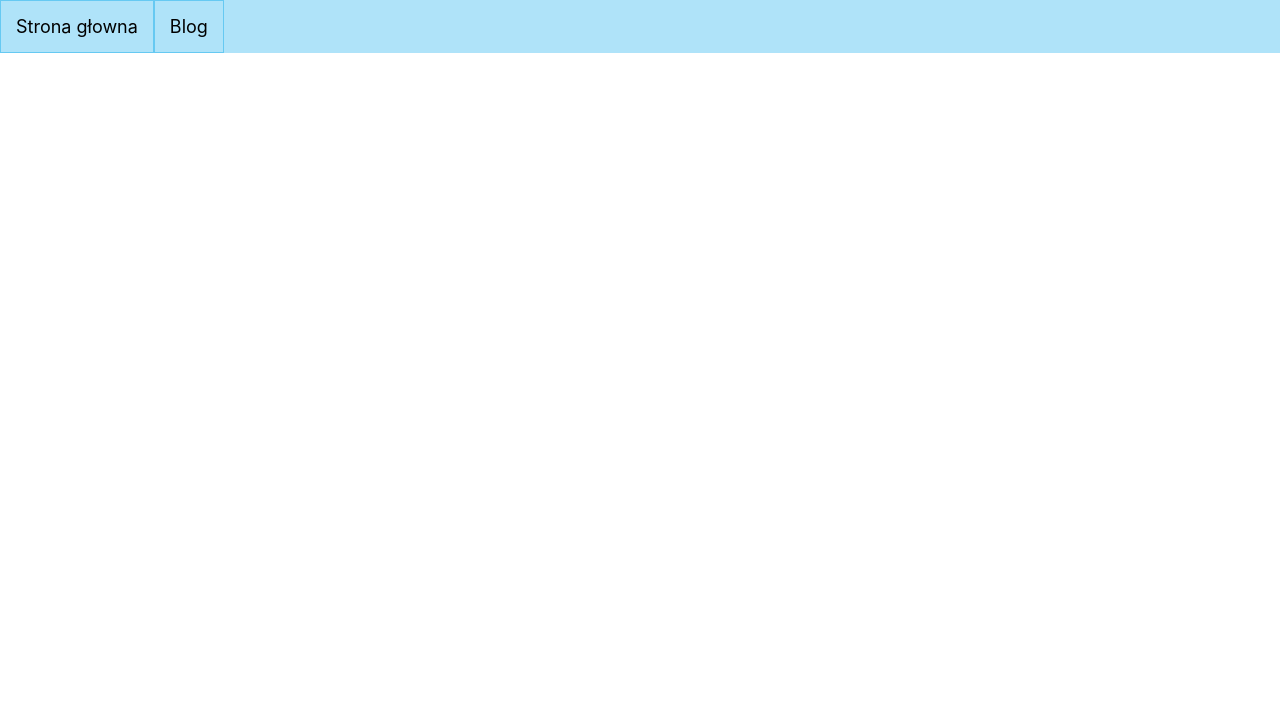
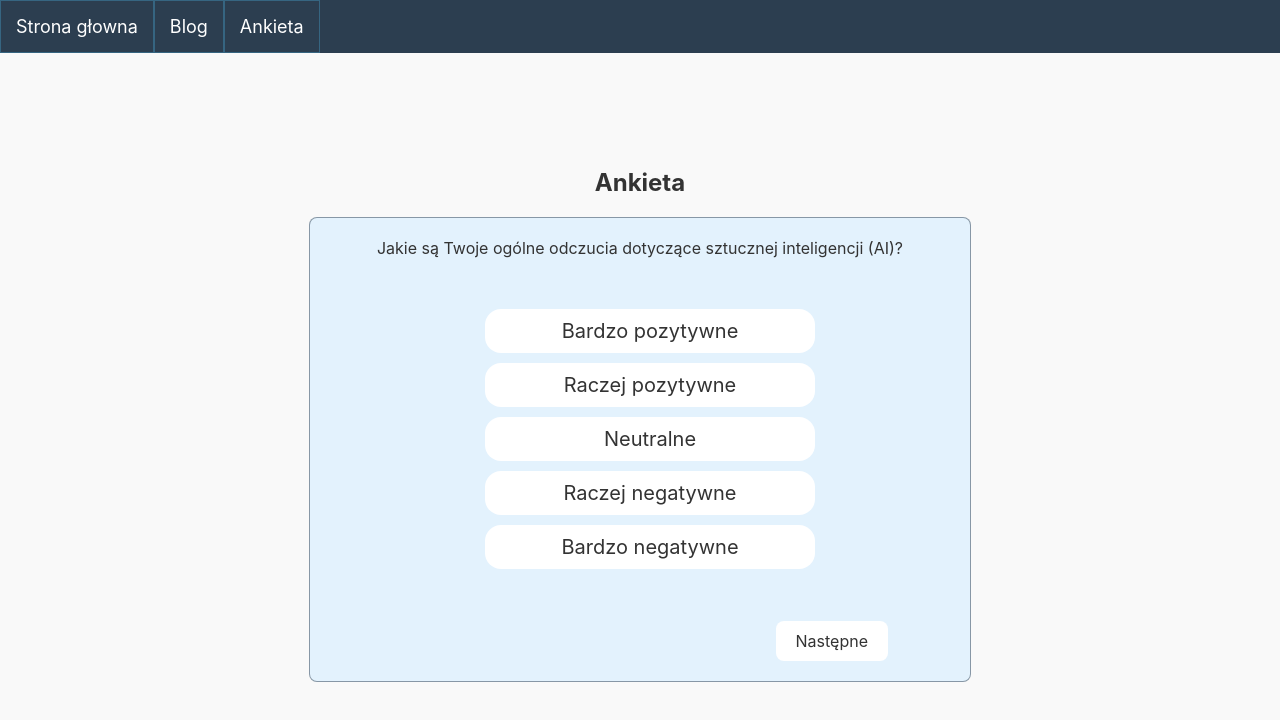
Before and after one commit to rafbar34/Filozofia, a React app: page /survey in a window 1280 px wide. Before the commit this address had no page. Built offline with nearby package versions, Linux system fonts and the light colour scheme.

Commit message:
Added survey

```diff
--- a/src/components/common/top-bar.js
+++ b/src/components/common/top-bar.js
@@ -1,34 +1,52 @@
 import React from "react";
 import { useNavigate } from "react-router-dom";
+import { Outlet } from 'react-router-dom';
 
 export const TopBar = () => {
   const navigate = useNavigate();
 
-  const navigateTo = (prefix)=> navigate(prefix)
+  const navigateTo = (prefix) => navigate(prefix);
   return (
+    <div style={{ display: "flex", flexDirection: "column", minHeight: "100vh" }}>
       <div
         style={{
-        backgroundColor: "rgba(78, 192, 241, 0.45)",
           display: "flex",
           flexDirection: "row",
+          width: "100%",
+          backgroundColor: "#2c3e50",
+          color:"#ffffff"
         }}
       >
+        <Field
+          onClick={() => navigateTo("/")}
+          title="Strona głowna"
+        />
+        <Field
+          onClick={() => navigateTo("/blog")}
+          title="Blog"
+        />
+        <Field
+          onClick={() => navigateTo("/survey")}
+          title="Ankieta"
+        />
+      </div>
+      <div style={{ flex: 1, backgroundColor: "#f9f9f9", padding: "20px",}}>
 
-     <Field onClick={()=>navigateTo('/')} title="Strona głowna"/>
-     <Field onClick={()=>navigateTo('/blog')} title="Blog"/>
+      <Outlet />
+      </div>
     </div>
   );
 };
 
-const Field = ({title, onClick}) => {
+const Field = ({ title, onClick }) => {
   return (
     <div
       onClick={onClick}
       style={{
-        cursor:'pointer',
+        cursor: "pointer",
         fontSize: 18,
         padding: 15,
-        border: "1px solid rgba(78, 192, 241, 0.75)",
+        border: "1px solid rgba(78, 192, 241, 0.3)",
         display: "flex",
         justifyContent: "center",
         alignItems: "center",
--- /dev/null
+++ b/src/data/survey-data.js
@@ -0,0 +1,203 @@
+export const type_answers_enum={
+  single:0,
+  multi:1
+}
+
+
+export const SURVEYDATA = {
+  title: "Ankieta - Pozytywne aspekty sztucznej inteligencji",
+  data: [
+    {
+      id: 0,
+      title:
+        "Jakie są Twoje ogólne odczucia dotyczące sztucznej inteligencji (AI)?",
+        type:type_answers_enum.single,
+      answers: [
+        {
+          key: 1,
+          answer: "Bardzo pozytywne",
+        },
+        {
+          key: 2,
+          answer: "Raczej pozytywne",
+        },
+        {
+          key: 3,
+          answer: "Neutralne",
+        },
+        {
+          key: 4,
+          answer: "Raczej negatywne",
+        },
+        {
+          key: 5,
+          answer: "Bardzo negatywne",
+        },
+      ],
+    },
+    {
+      id: 1,
+      title:
+        "Czy uważasz, że sztuczna inteligencja ma potencjał do poprawy jakości życia?",
+        type:type_answers_enum.single,
+      answers: [
+        {
+          key: 1,
+          answer: "Tak, w wielu aspektach",
+        },
+        {
+          key: 2,
+          answer: "Tak, ale tylko w niektórych dziedzinach",
+        },
+        {
+          key: 3,
+          answer: "Nie jestem pewny/a",
+        },
+        {
+          key: 4,
+          answer: "Nie, nie wierzę w pozytywne efekty AI",
+        },
+        {
+          key: 5,
+          answer: "Zdecydowanie nie",
+        },
+      ],
+    },
+    {
+      id: 2,
+      title:
+        "W jakich dziedzinach sztuczna inteligencja powinna być wykorzystywana? (Można wybrać więcej niż jedną opcję)",
+        type:type_answers_enum.multi,
+      answers: [
+        {
+          key: 1,
+          answer: "Medycyna",
+        },
+        {
+          key: 2,
+          answer: "Edukacja",
+        },
+        {
+          key: 3,
+          answer: "Ochrona środowiska",
+        },
+        {
+          key: 4,
+          answer: "Przemysł i produkcja",
+        },
+        {
+          key: 5,
+          answer: "Sztuka i kultura",
+        },
+        {
+          key: 6,
+          answer: "Finanse",
+        },
+        {
+          key: 7,
+          answer: "Inne",
+        },
+      ],
+    },
+    {
+      id: 3,
+      title: "Czy masz obawy związane z rozwojem sztucznej inteligencji?",
+      type:type_answers_enum.single,
+      answers: [
+        {
+          key: 1,
+          answer: "Tak, mam duże obawy",
+        },
+        {
+          key: 2,
+          answer: "Tak, mam pewne obawy",
+        },
+        {
+          key: 3,
+          answer: "Nie, nie mam obaw",
+        },
+        {
+          key: 4,
+          answer: "Nie, AI mnie nie martwi wcale",
+        },
+      ],
+    },
+    {
+      id: 4,
+      title:
+        "W jaki sposób chciałbyś/abyś być informowany/a o pozytywnych aspektach sztucznej inteligencji?",
+        type:type_answers_enum.multi,
+      answers: [
+        {
+          key: 1,
+          answer: "Artykuły i blogi",
+        },
+        {
+          key: 2,
+          answer: "Wideo i podcasty",
+        },
+        {
+          key: 3,
+          answer: "Infografiki i prezentacje",
+        },
+        {
+          key: 4,
+          answer: "Webinaria i wydarzenia online",
+        },
+        {
+          key: 5,
+          answer: "Inne",
+        },
+      ],
+    },
+    {
+      id: 5,
+      title:
+        "Jakie zmiany w postrzeganiu sztucznej inteligencji są Twoim zdaniem najważniejsze?",
+        type:type_answers_enum.multi,
+      answers: [
+        {
+          key: 1,
+          answer: "Zwiększenie świadomości na temat korzyści z AI",
+        },
+        {
+          key: 2,
+          answer: "Redukcja obaw związanych z jej rozwojem",
+        },
+        {
+          key: 3,
+          answer: "Zrozumienie zastosowań AI w życiu codziennym",
+        },
+        {
+          key: 4,
+          answer: "Zwiększenie transparentności działań AI w różnych branżach",
+        },
+        {
+          key: 5,
+          answer: "Inne",
+        },
+      ],
+    },
+    {
+      id: 6,
+      title:
+        "Czy chciałbyś/abyś dowiedzieć się więcej na temat filozoficznych koncepcji związanych z AI, np. Punktu Omega Pierre’a Teilharda de Chardin?",
+        type:type_answers_enum.single,
+      answers: [
+        {
+          key: 1,
+          answer: "Tak, jestem zainteresowany/a",
+        },
+        {
+          key: 2,
+          answer:
+            "Może, jeśli będzie to związane z praktycznymi zastosowaniami",
+        },
+        {
+          key: 3,
+          answer: "Nie, nie interesuje mnie to",
+        },
+      ],
+    },
+  ],
+};
--- a/src/index.css
+++ b/src/index.css
@@ -1,13 +1,21 @@
-body {
+html, body, #root, .App {
   margin: 0;
-  font-family: -apple-system, BlinkMacSystemFont, 'Segoe UI', 'Roboto', 'Oxygen',
-    'Ubuntu', 'Cantarell', 'Fira Sans', 'Droid Sans', 'Helvetica Neue',
+  font-family: -apple-system, BlinkMacSystemFont, "Segoe UI", "Roboto", "Oxygen",
+    "Ubuntu", "Cantarell", "Fira Sans", "Droid Sans", "Helvetica Neue",
     sans-serif;
   -webkit-font-smoothing: antialiased;
   -moz-osx-font-smoothing: grayscale;
+  background-color: #f4f4f4;
+  color:#333333;
+}
+body > #root > div {
+  height: 100vh;
 }
 
 code {
-  font-family: source-code-pro, Menlo, Monaco, Consolas, 'Courier New',
+  font-family: source-code-pro, Menlo, Monaco, Consolas, "Courier New",
     monospace;
 }
+#root {
+  min-height: 100vh;
+}
--- a/src/index.js
+++ b/src/index.js
@@ -3,7 +3,6 @@ import ReactDOM from 'react-dom/client';
 import './index.css';
 
 import Routing from "./routing/router";
-import { TopBar } from "./components/common/top-bar";
 const root = ReactDOM.createRoot(document.getElementById('root'));
 root.render(
   <React.StrictMode>
--- a/src/routing/router.js
+++ b/src/routing/router.js
@@ -1,15 +1,15 @@
-import { BrowserRouter as Router, Routes, Route, Link } from "react-router-dom";
+import { BrowserRouter as Router, Routes, Route } from "react-router-dom";
 import React from "react";
 import { LandingPage } from "../views/landing-view";
 import { TopBar } from "../components/common/top-bar";
 import { BlogPage } from "../views/blog-view";
+import { SurveyPage } from "../views/survey-view";
 
 const Routing = () => {
   return (
     <Router>
-      <div>
-        <TopBar />
-        <Routes>
+      <Routes>
+        <Route element={<TopBar />}>
           <Route
             exact
             path="/"
@@ -19,8 +19,12 @@ const Routing = () => {
             path="/blog"
             element={<BlogPage />}
           />
-        </Routes>
-      </div>
+          <Route
+            path="/survey"
+            element={<SurveyPage />}
+          />
+        </Route>
+      </Routes>
     </Router>
   );
 };
--- /dev/null
+++ b/src/utils/cache-controller.js
@@ -0,0 +1,59 @@
+export const cache = {
+    set: (key, value, ttl = 0) => {
+      const now = Date.now();
+      const item = {
+        value: value,
+        expiry: ttl > 0 ? now + ttl : null
+      };
+      localStorage.setItem(key, JSON.stringify(item));
+    },
+
+    get: (key) => {
+      const itemStr = localStorage.getItem(key);
+      if (!itemStr) return null;
+
+      try {
+        const item = JSON.parse(itemStr);
+        const now = Date.now();
+        if (item.expiry && now > item.expiry) {
+          localStorage.removeItem(key);
+          return null;
+        }
+
+        return item.value;
+      } catch (error) {
+        console.error("Błąd podczas odczytu cache", error);
+        return null;
+      }
+    },
+
+    remove: (key) => {
+      localStorage.removeItem(key);
+    },
+
+    clear: () => {
+      localStorage.clear();
+    },
+    getAll: () => {
+        const allItems = {};
+        const now = Date.now();
+
+        for (let i = 0; i < localStorage.length; i++) {
+          const key = localStorage.key(i);
+          const itemStr = localStorage.getItem(key);
+
+          try {
+            const item = JSON.parse(itemStr);
+            if (!item.expiry || now <= item.expiry) {
+              allItems[key] = item.value;
+            } else {
+              localStorage.removeItem(key);
+            }
+          } catch (error) {
+            console.error(`Błąd podczas odczytu elementu z cache: ${key}`, error);
+          }
+        }
+
+        return allItems;
+      },
+  };
--- /dev/null
+++ b/src/views/survey-view.js
@@ -0,0 +1,161 @@
+import React, { useState } from "react";
+import { SURVEYDATA, type_answers_enum } from "../data/survey-data";
+import { cache } from "../utils/cache-controller";
+
+export const SurveyPage = () => {
+  const [currentQuestion, setCurrentQuestion] = useState(0);
+  const [answerData, setAnswerData] = useState([]);
+  const {title, answers, type, id} = SURVEYDATA.data[`${currentQuestion}`] ?? []
+
+  const nextQuestion = () => {
+    cache.set(`survey-question-${id}`, answerData);
+    setAnswerData([]);
+    setCurrentQuestion(currentQuestion + 1);
+  };
+  const prevQuestion = () => {
+    setCurrentQuestion(currentQuestion - 1);
+  };
+  return (
+    <div
+      style={{
+        height: "88vh",
+        display: "flex",
+        justifyContent: "center",
+        alignItems: "center",
+        flexDirection: "column",
+      }}
+    >
+      <div style={{ fontSize: 24, fontWeight: "bold", marginBottom: 20 }}>
+        Ankieta
+      </div>
+      <div
+        style={{
+          background: "#e3f2fd",
+          minHeight: "60%",
+          width: "50%",
+          borderRadius: 8,
+          padding: 20,
+          border: "1px solid rgba(44, 62, 80, 0.5)",
+        }}
+      >
+        {SURVEYDATA.data[`${currentQuestion}`]?.id <= 6 && (
+          <SurveyCard
+            title={title}
+            answers={answers}
+            type={type}
+            nextQuestion={nextQuestion}
+            prevQuestion={prevQuestion}
+            setAnswerData={setAnswerData}
+            answerData={answerData}
+            id={id}
+          />
+        )}
+      </div>
+    </div>
+  );
+};
+
+const SurveyCard = ({
+  title,
+  answers,
+  nextQuestion,
+  prevQuestion,
+  id,
+  setAnswerData,
+  answerData,
+  type,
+}) => {
+  return (
+    <div
+      style={{
+        display: "flex",
+        flexDirection: "column",
+        justifyContent: "space-between",
+        height: "100%",
+        alignItems: "center",
+      }}
+    >
+      <div>{title}</div>
+
+      <AnswersCard
+        answerData={answerData}
+        setAnswerData={setAnswerData}
+        answers={answers}
+        type={type}
+      />
+
+      <div
+        style={{
+          display: "flex",
+          width: "80%",
+          justifyContent: "space-between",
+        }}
+      >
+        {id !== 0 ? (
+          <Button
+            title={"Poprzednie"}
+            handleChangeQuestion={prevQuestion}
+          />
+        ) : (
+          <div />
+        )}
+        <Button
+          title={"Następne"}
+          handleChangeQuestion={nextQuestion}
+        />
+      </div>
+    </div>
+  );
+};
+
+const AnswersCard = ({ answers, setAnswerData, answerData, type }) => {
+  return (
+    <div style={{ width: "50%" }}>
+      {answers.map((answer) => {
+        const dependsType =
+          type === type_answers_enum.single
+            ? answerData[0]?.key === answer?.key
+            : answerData.some((item) => item?.key === answer?.key);
+        return (
+          <div
+            onClick={() => {
+              const isInArray =answerData.some((item) => item?.key === answer?.key);
+              if (!isInArray) {
+                if (type === type_answers_enum.multi) {
+                  setAnswerData((prev) => [...prev, answer]);
+                } else {
+                  setAnswerData([answer]);
+                }
+              } else {
+                const removedItem=answerData.filter((item) => item?.key !== answer?.key);
+                setAnswerData(removedItem);
+              }
+            }}
+            style={{
+              margin: "10px 0px",
+              padding: "10px",
+              borderRadius: 16,
+              textAlign: "center",
+              background: dependsType ? "green" : "white",
+              width: "100%",
+              fontSize: 20,
+            }}
+          >
+            {answer.answer}
+          </div>
+        );
+      })}
+    </div>
+  );
+};
+
+const Button = ({ handleChangeQuestion, title = "" }) => {
+  return (
+    <div
+      style={{ padding: "10px 20px", background: "white", borderRadius: 8 }}
+      onClick={handleChangeQuestion}
+    >
+      {title}
+    </div>
+  );
+};
```
Lines whose indentation alone changed are shown as unchanged.
